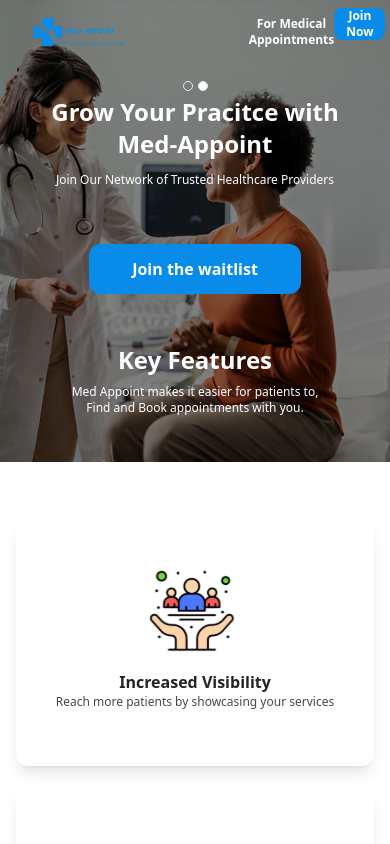
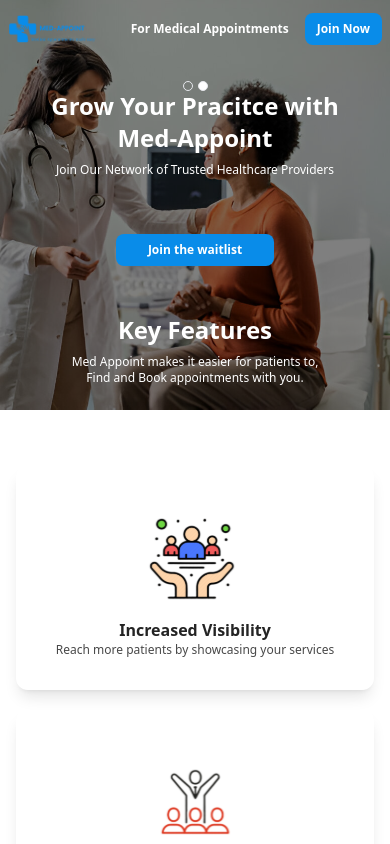
Before and after one commit to ByteSurgeonAmos/mediappoint, a Next.js app: page /provider in a window 390 px wide. Built offline with nearby package versions, Linux system fonts and the light colour scheme.

Commit message:
fix: Mobile responsiveness Provider section

```diff
--- a/src/components/provider/Header.tsx
+++ b/src/components/provider/Header.tsx
@@ -19,8 +19,8 @@
 
   return (
     <div className="header-bg-opacity text-xs bg-cover bg-center pt-2 bg-black-opacity-10 flex flex-col gap-6 max-md:w-screen">
-      <div className="flex items-center justify-between h-fit mx-4">
-        <div className="h-full mt-4 ml-4">
+      <div className="flex items-center justify-between h-fit mx-1 md:mx-2 lg:mx-4">
+        <div className="h-full mt-3 ml-1 md:ml-2 lg:ml-4">
           <Image
             src="/MedAppointBlue.png"
             alt="mediappointlogo"
@@ -29,9 +29,9 @@
             className=""
           />
         </div>
-        <div className="w-[35%] flex justify-between h-full">
+        <div className="w-4/5 flex items-center justify-end gap-4 md:gap-8 lg:gap-16 h-full">
           <button
-            className="text-white font-bold rounded-[12px]"
+            className="text-white text-xs sm:text-sm md:text-base font-semibold lg:font-bold"
             onClick={() => router.push("/")}
           >
             For Medical Appointments
@@ -66,34 +66,40 @@
           </Tooltip>
         </TooltipProvider>
       </div>
-      <div className="w-full h-max center flex flex-col justify-center gap-3 items-center max-md:w-screen">
-        <div className="w-full h-max max-md:text-2xl leading-tight text-white text-balance text-center font-bold pt-4 max-md:w-screen">
-          <p className="sm:text-6xl">Grow Your Pracitce with
+      <div className="w-full max-md:w-screen">
+        <div className="w-full h-max center flex flex-col justify-center items-center max-md:w-screen">
+          <div className="w-full h-max text-white text-balance text-center font-bold pt-4 max-md:w-screen">
+            <p className="text-2xl sm:text-4xl xl:text-6xl">Grow Your Pracitce with
             <br/>
             Med-Appoint
             </p>
           </div>
-        <div className="w-[713px]  sm:text-lg font-400 text-center text-white max-md:w-screen">
+          <div className="w-[713px] xl:text-lg font-400 text-center text-white max-md:w-screen pt-2">
             Join Our Network of Trusted Healthcare Providers
+          </div>
         </div>
       </div>
       <div className="">
         <div className="w-full  flex justify-center items-center p-2">
           <button
             onClick={handleJoinNowClick}
-            className="w-[315px] h-[50px] max-md:w-[212px] font-semibold p-[15px] text-[16px] text-white flex justify-center items-center bg-[#098CE9] hover:bg-[#0A74C8] rounded-xl"
+            className="bg-[#098CE9] hover:bg-[#0A74C8] px-8 text-xs sm:px-16 lg:px-20 sm:text-sm md:text-base font-semibold lg:font-bold  h-8 sm:h-10 md:h-12 rounded-[8px] lg:rounded-xl text-white"
           >
             Join the waitlist
           </button>
         </div>
       </div>
-      <div className="*:w-full h-[136px] pt-[20px] flex flex-col items-center justify-center text-white max-md:w-screen">
-        <div className="sm:h-[77px] font-bold sm:text-6xl max-md:text-2xl text-center flex items-center justify-center max-md:w-screen">
+      <div className="w-full max-md:w-screen">
+        <div className="w-full h-max center flex flex-col justify-center items-center max-md:w-screen">
+          <div className="w-full h-max text-white text-balance text-center font-bold pt-4 max-md:w-screen">
+            <p className="text-2xl sm:text-4xl xl:text-6xl">
               Key Features
+            </p>
           </div>
-        <div className="sm:w-1/2 bottom-header max-md:w-full sm:h-[38px] sm:text-lg max-md:text-xs text-center pt-2">
+          <div className="w-[713px] xl:text-lg font-400 text-center text-white max-md:w-screen pt-2">
             Med Appoint makes it easier for patients to,
             <br/>Find and Book appointments with you.
+          </div>
         </div>
       </div>
     </div>
--- a/src/components/provider/HowItWorks.tsx
+++ b/src/components/provider/HowItWorks.tsx
@@ -32,8 +32,8 @@
               <div className="w-[182px] h-[120px] flex justify-center items-center">
                 <Image src={feature.src} alt={feature.alt} width={100} height={150} />
               </div>
-              <div className="font-bold text-base lg:text-xl text-[#242424] w-full">{feature.title}</div>
-              <div className="text-center text-xs lg:text-base text-[#484848] lg:pt-2 h-10 sm:w-1/2 lg:w-full">{feature.description}</div>
+              <div className="font-bold text-base lg:text-xl text-[#242424] w-full ">{feature.title}</div>
+              <div className="text-center text-xs lg:text-base text-[#484848] lg:pt-2 sm:w-1/2 lg:w-full">{feature.description}</div>
             </div>
           ))}
         </div>
```
Lines whose indentation alone changed are shown as unchanged.
